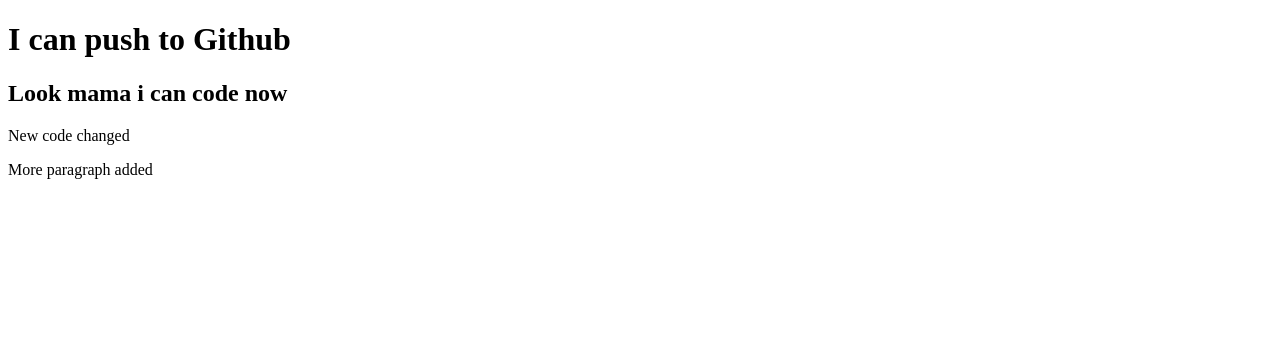
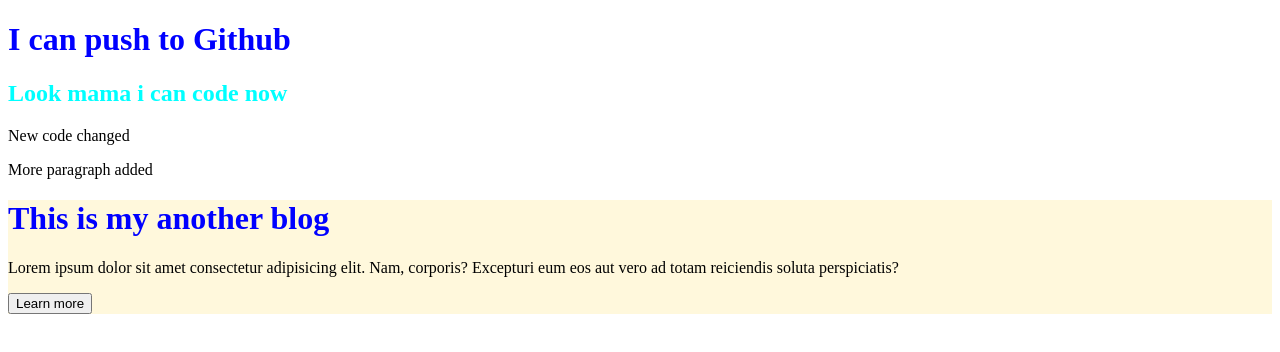
Before and after one commit to rejaul-dev/my-second-repo, a plain HTML site: page index.html in a window 1280 px wide. Drawn offline with Linux system fonts and the light colour scheme.

Commit message:
blog added

```diff
--- a/index.html
+++ b/index.html
@@ -6,6 +6,7 @@
     <meta http-equiv="X-UA-Compatible" content="IE=edge">
     <meta name="viewport" content="width=device-width, initial-scale=1.0">
     <title>My Second Github Repo</title>
+    <link rel="stylesheet" href="style.css">
 </head>
 
 <body>
@@ -14,6 +15,11 @@
     <p>New code changed</p>
     <p>More paragraph added</p>
 
+    <div class="my-blog">
+        <h1>This is my another blog</h1>
+        <p>Lorem ipsum dolor sit amet consectetur adipisicing elit. Nam, corporis? Excepturi eum eos aut vero ad totam reiciendis soluta perspiciatis?</p>
+        <button>Learn more</button>
+    </div>
 </body>
 
 </html>
--- a/style.css
+++ b/style.css
@@ -5,3 +5,7 @@
 h2 {
     color: aqua;
 }
+
+.my-blog {
+    background-color: cornsilk;
+}
```
